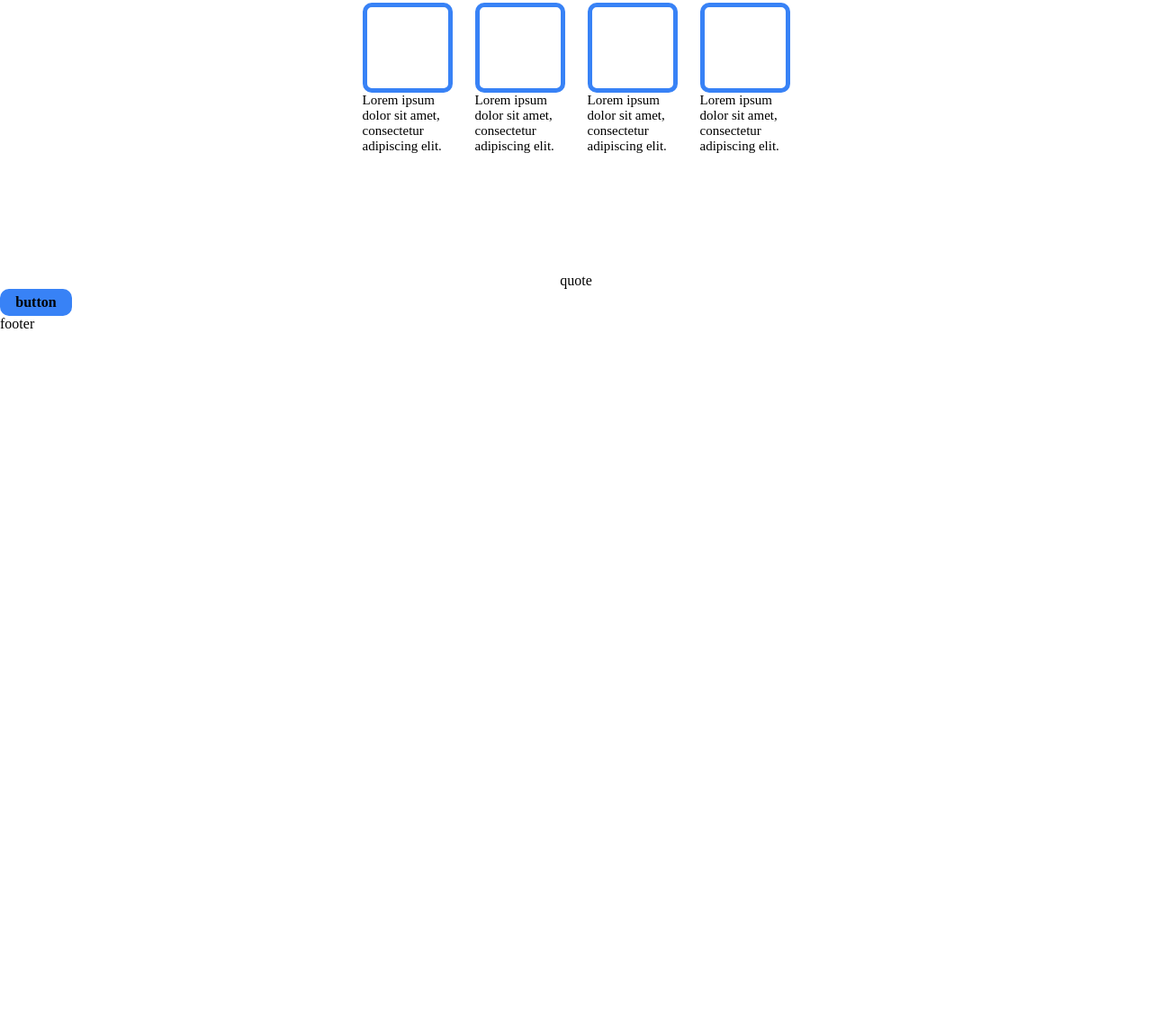
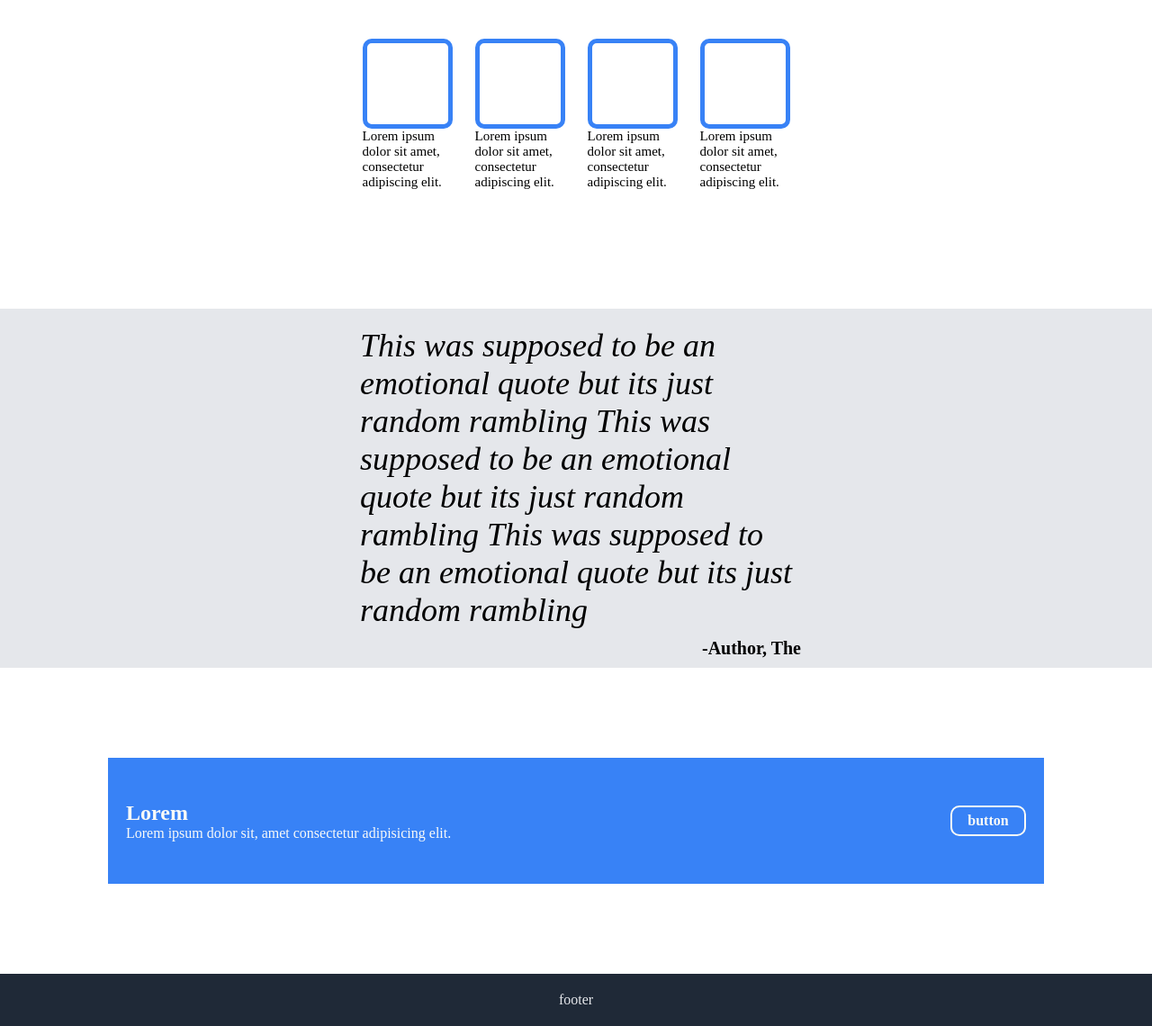
Before and after one commit to benjunki/odin-landing-page, a plain HTML site: page index.html in a window 1280 px wide. Shown: the part 603-1743 px from the top of the page at 90% size. Before the commit the page ends 972 px from the top, so only its background shows below. Drawn offline with Linux system fonts and the light colour scheme.

Commit message:
exercise finished

```diff
--- a/index.html
+++ b/index.html
@@ -62,10 +62,29 @@
             </div>
         </div>
         <div class="quote">
-            quote
+            <div class="quoteBox">
+                <div class="quoteText">
+                    <p>This was supposed to be an emotional quote but its just random rambling This was supposed to be an emotional quote but its just random rambling This was supposed to be an emotional quote but its just random rambling</p>
+                </div>
+                <div class="author">
+                    -Author, The
+                </div>
+            </div>
         </div>
-        <div class="button">
-            button
+        <div class="buttonSection">
+            <div class="sectionBox">
+                <div class="sectionText">
+                    <div class="buttonTitle">
+                        Lorem
+                    </div>
+                    <div class="buttonText">
+                        Lorem ipsum dolor sit, amet consectetur adipisicing elit.
+                    </div>
+                </div>
+                <div class="buttonBox">
+                    button
+                </div>
+            </div>
         </div>
         <div class="footer">
             footer
--- a/styles.css
+++ b/styles.css
@@ -13,7 +13,7 @@
 }
 
 ul{
-    font-size: 24px;
+    font-size: 18px;
     display: flex;
     gap: 8px;
     list-style:none;
@@ -35,6 +35,7 @@ ul{
     margin: 0 150px;
     margin-top:15px;
 }
+
 
 .lowerheader{
     display: flex;
@@ -102,7 +103,7 @@ ul{
     font-size: 36px;
     font-weight: bold;
     color: #1f2937;
-    margin-bottom: 20px;
+    margin-bottom: 60px;
 }
 
 .blocklist{
@@ -137,5 +138,81 @@ ul{
 
 .quote{
     display: flex;
+    flex-direction: column;
     justify-content: center;
+    align-items: center;
+    flex:1;
+    background-color: #e5e7eb;
 }
+
+.quoteBox{
+    max-width: 500px;
+    padding: 10px;
+}
+
+.quoteText{
+    display: flex;
+    justify-content: center;
+    flex-wrap: wrap;
+    padding: 10px;
+    font-size: 36px;
+    font-weight: 100;
+    font-style: italic;
+}
+.author{
+    display: flex;
+    justify-content: flex-end;
+    font-weight: bolder;
+    font-size: 20px;
+}
+
+.buttonSection{
+    display: flex;
+    justify-content: center;
+    align-items: center;
+    padding: 100px;
+    color: #f9faf8;
+}
+
+
+.sectionBox{
+    display: flex;
+    height: 100px;
+    width: 1000px;
+    justify-content: space-between;
+    align-items: center;
+    background-color: #3882f6;
+    padding: 20px;
+}
+
+.sectionText{
+    display: flex;
+    justify-content: center;
+    align-items: flex-start;
+    flex-direction: column;
+}
+
+.footer{
+    display: flex;
+    justify-content: center;
+    background-color: #1f2937;
+    color: #e5e7eb;
+    padding: 20px;
+}
+
+.buttonTitle{
+    font-size: 24px;
+    font-weight: bold;
+}
+
+.buttonBox{
+    display: flex;
+    font-weight: bold;
+    align-items: center;
+    justify-content: center;
+    background-color: #3882f6;
+    height: 30px;
+    width: 80px;
+    border: 2px solid #f9faf8;
+    border-radius: 10px;
+}
```
